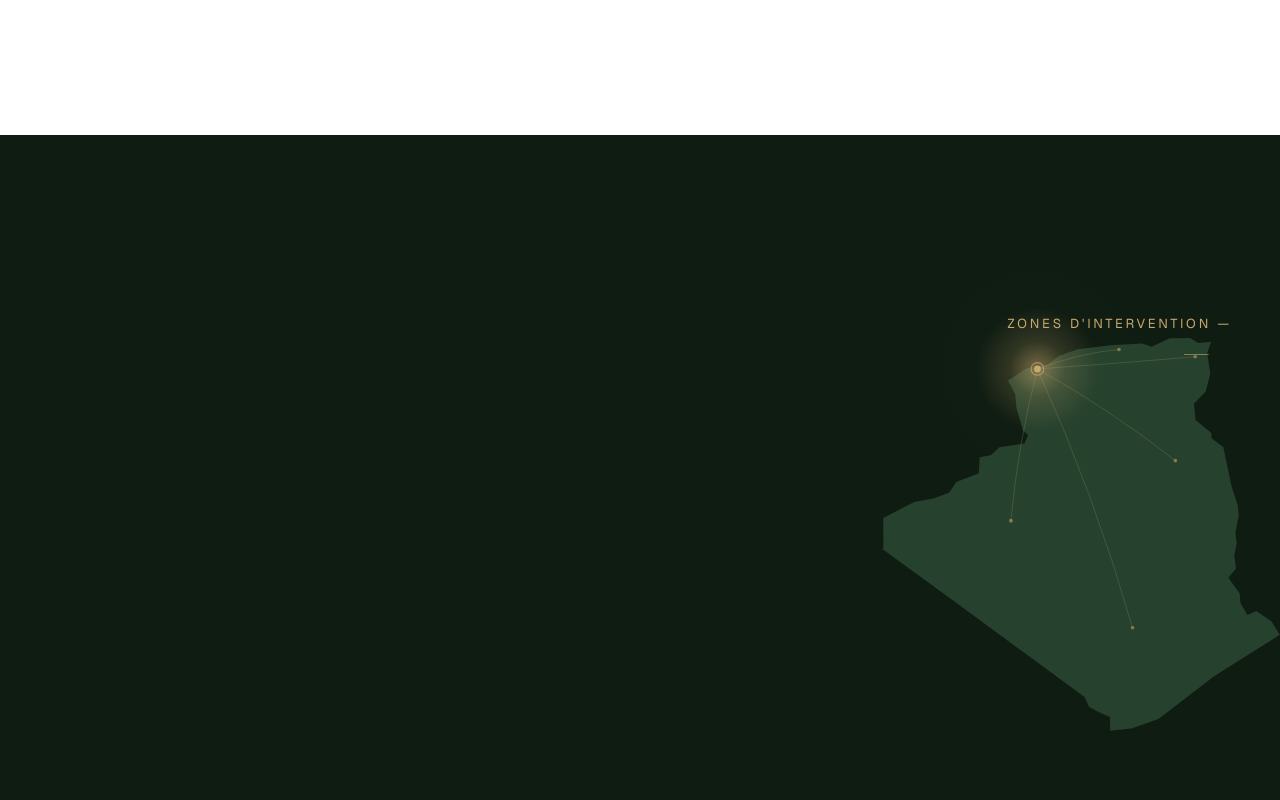
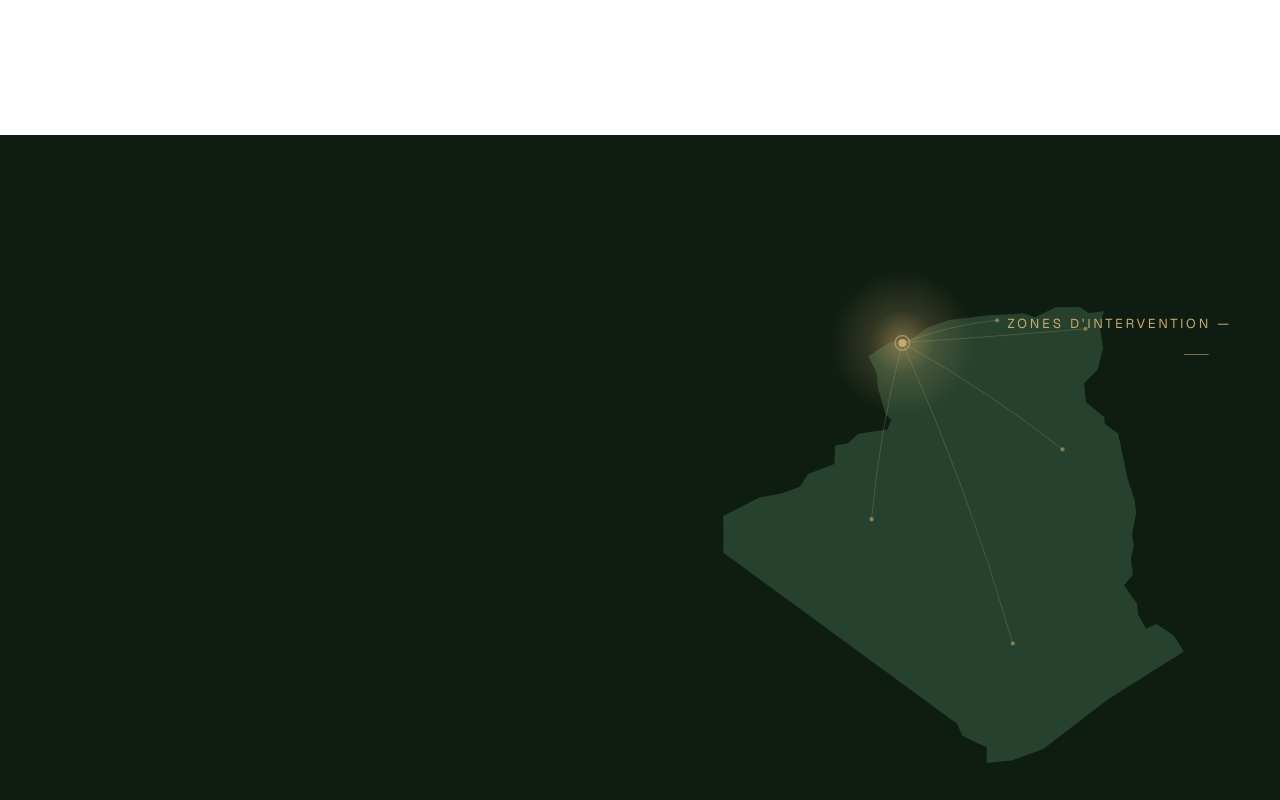
Before and after one commit to Aymen-Gherdaine/bth-expert, a Next.js app: page /ar in a window 1280 px wide. Shown: the part 3280-4080 px from the top of the page. Built offline with nearby package versions, Linux system fonts and the light colour scheme.

Commit message:
fix(home): map breathing room - offset from right edge (right-16/24/32)
Co-Authored-By: Claude Fable 5 <noreply@anthropic.com>

```diff
--- a/components/sections/ZonesSection.tsx
+++ b/components/sections/ZonesSection.tsx
@@ -166,7 +166,7 @@ export function ZonesSection({ lang }: ZonesSectionProps) {
       {/* ── Map — atmospheric background, bleeds off the right edge ── */}
       <div
         aria-hidden
-        className="pointer-events-none select-none order-2 mt-16 w-full max-w-[16rem] mx-auto lg:order-none lg:mt-0 lg:max-w-none lg:mx-0 lg:absolute lg:inset-y-0 lg:right-0 lg:w-[38%] xl:w-[36%] lg:flex lg:items-center lg:justify-end lg:pe-10 xl:pe-16"
+        className="pointer-events-none select-none order-2 mt-16 w-full max-w-[16rem] mx-auto lg:order-none lg:mt-0 lg:max-w-none lg:mx-0 lg:absolute lg:inset-y-0 lg:right-16 xl:right-24 2xl:right-32 lg:w-[38%] xl:w-[36%] lg:flex lg:items-center lg:justify-end"
       >
         <svg
           ref={mapRef}
```
